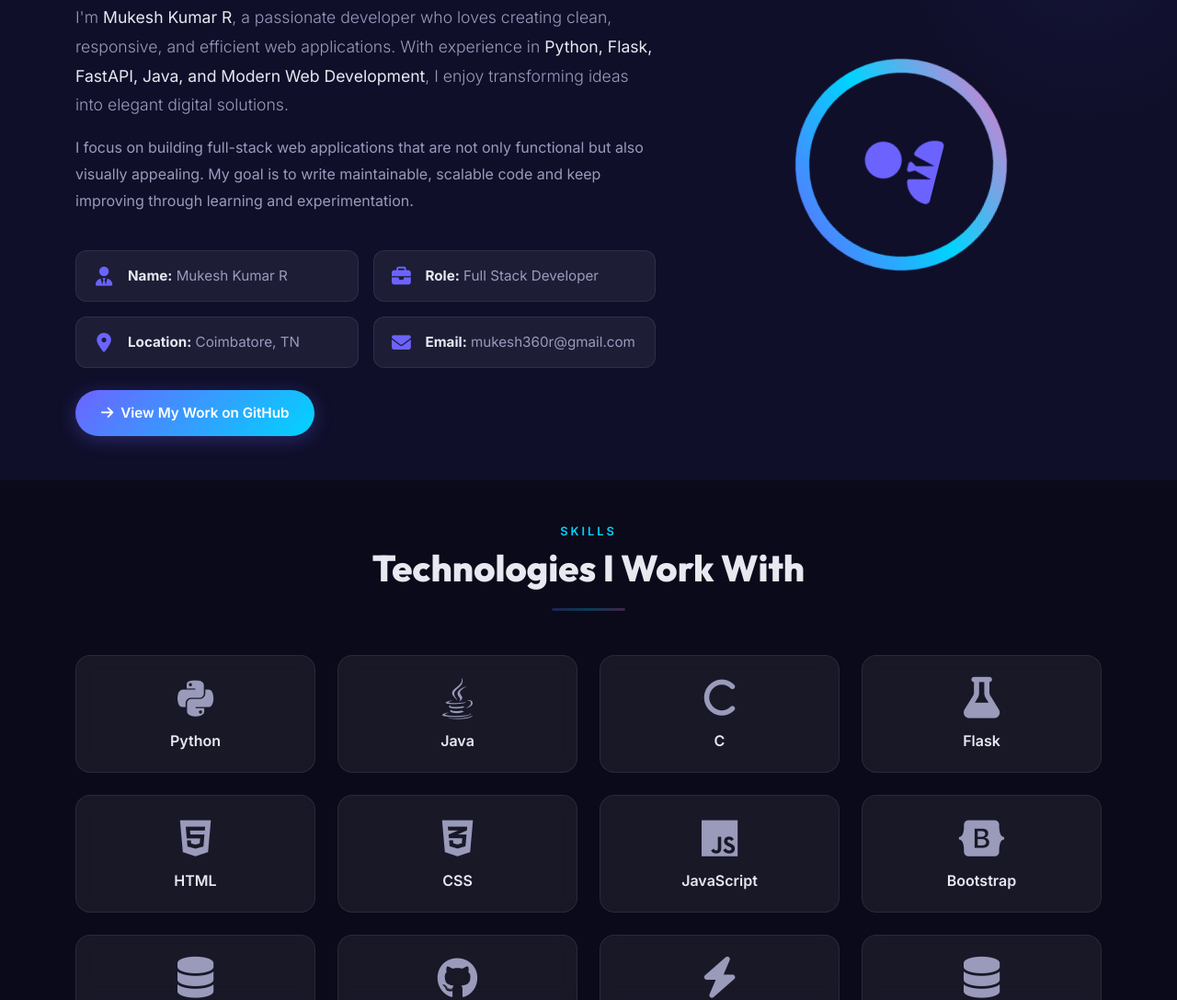
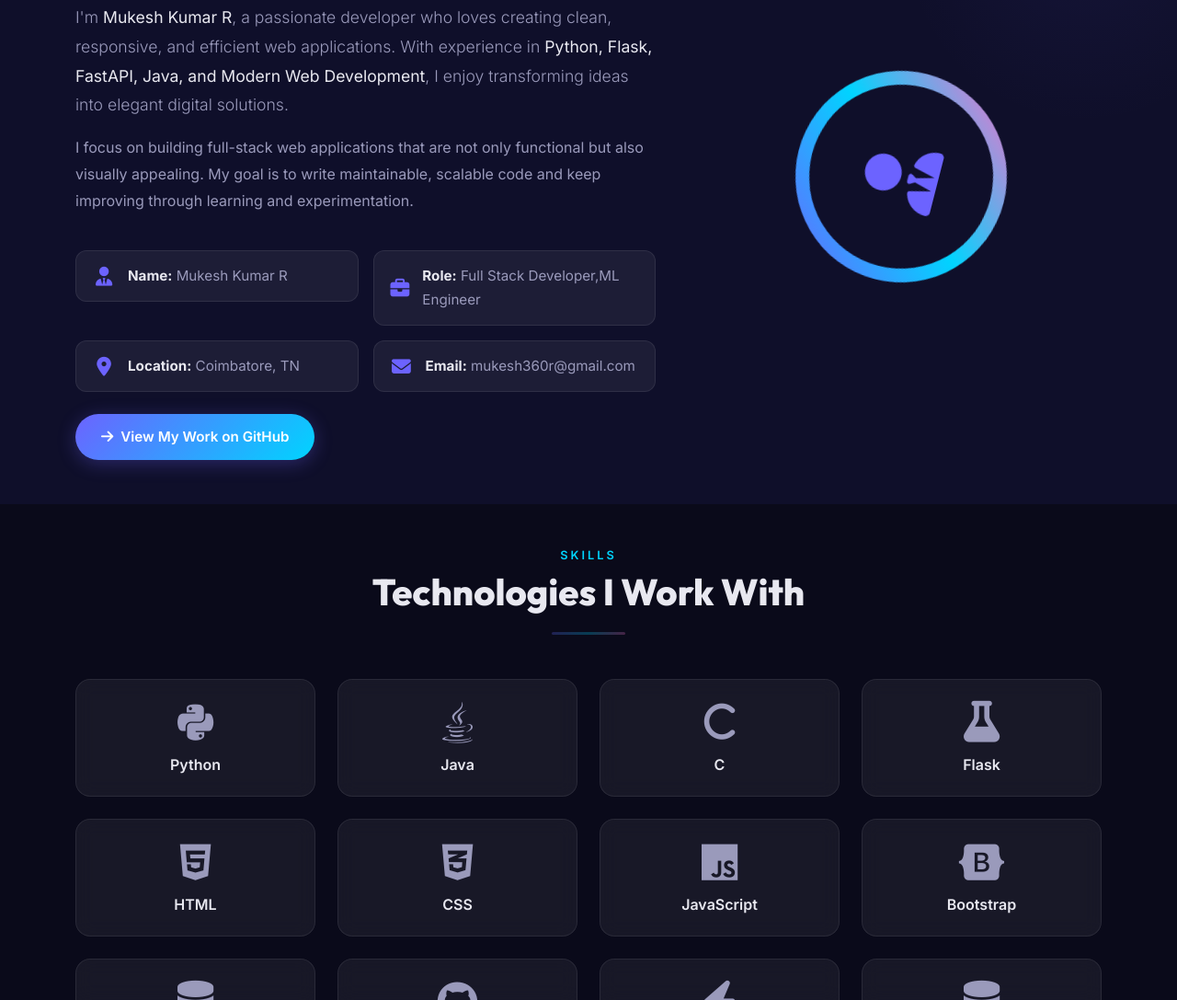
Before and after one commit to mukesh360/Portfolio, a plain HTML site: page index.html in a window 1280 px wide. Shown: the part 963-2050 px from the top of the page at 92% size. Drawn offline with nearby package versions, Linux system fonts and the light colour scheme.

Commit message:
Role Updated

```diff
--- a/index.html
+++ b/index.html
@@ -175,7 +175,7 @@
                         <div class="col-sm-6">
                             <div class="info-item">
                                 <i class="fa-solid fa-briefcase"></i>
-                                <span><strong>Role:</strong> Full Stack Developer</span>
+                                <span><strong>Role:</strong> Full Stack Developer,ML Engineer</span>
                             </div>
                         </div>
                         <div class="col-sm-6">
```
